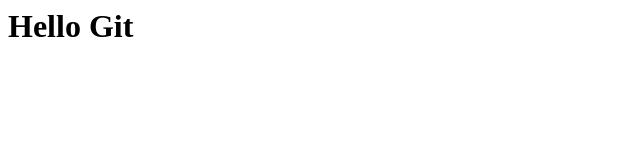
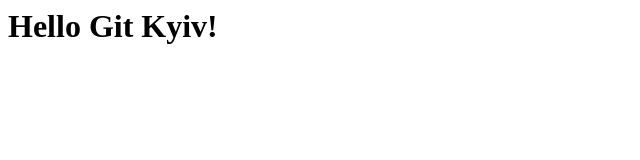
Before and after one commit to Serhii-Klymenko/git-sample, a plain HTML site: page index.html in a window 1280 px wide. Shown: the whole page, without its empty margins (0-640 px from the left). Drawn offline with Linux system fonts and the light colour scheme.

Commit message:
last commit

```diff
--- a/index.html
+++ b/index.html
@@ -1 +1 @@
-<h1>Hello Git</h1>
+<h1>Hello Git Kyiv!</h1>
```
